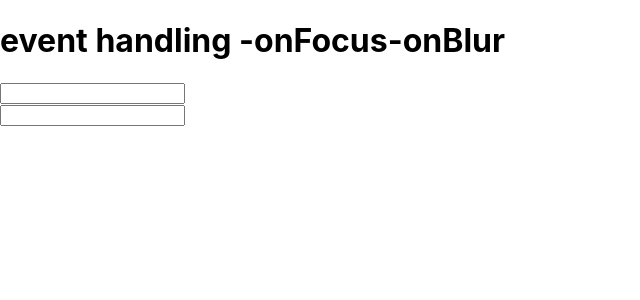
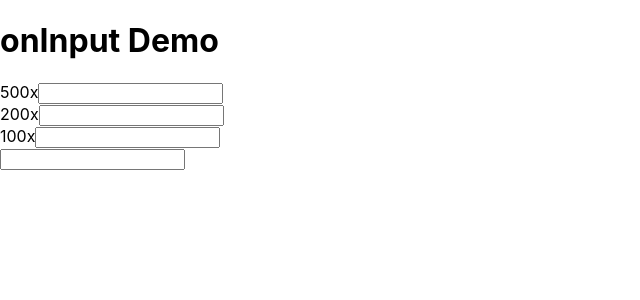
Before and after one commit to Sabareesan18/sabareesan, a React (Create React App) app in the folder myapp/: page / in a window 1280 px wide. Shown: the top 300 px of the page, without its empty margins (0-640 px from the left). Built offline with nearby package versions, Linux system fonts and the light colour scheme.

Commit message:
this is first time

```diff
--- a/myapp/src/App.js
+++ b/myapp/src/App.js
@@ -1,3 +1,30 @@
+function App()
+{
+  const dis=()=>{
+    var a500=document.getElementById("a500").value*500
+    var a200=document.getElementById("a200").value*200
+    var a100=document.getElementById("a100").value*100
+    document.getElementById("res").value=a500+a200+a100
+  }
+
+
+  return(
+    <>
+        <form onInput={dis}>
+          <h1>onInput Demo</h1>
+   500x<input type="text"id="a500"></input><br></br>
+   200x<input type="text"id="a200"></input><br></br>
+   100x<input type="text"id="a100"></input><br></br>
+   <input type="text"id="res"></input></form>
+
+    </>
+  )
+}
+export default App
+
+
+
+/*
 function App()
 {
 const dis=(e)=>{
```
